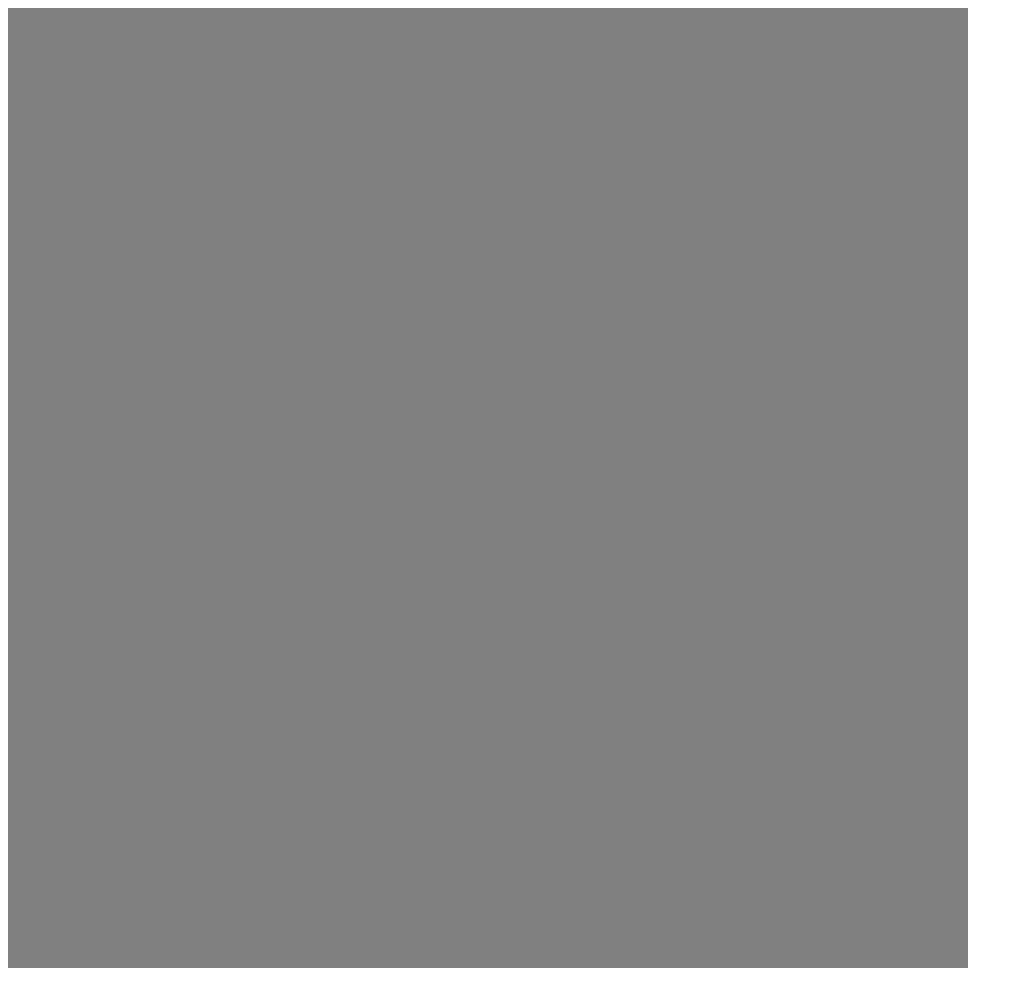
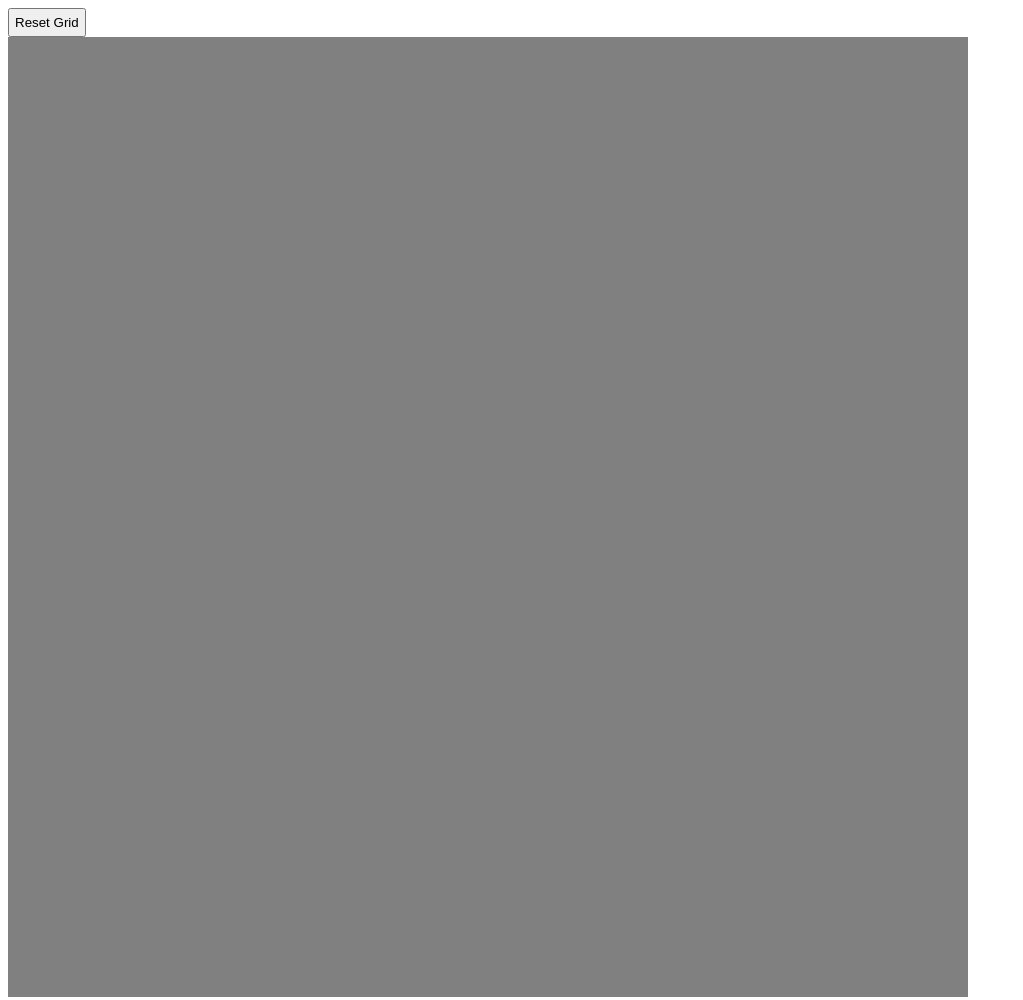
Before and after one commit to lxpan/project-etch-a-sketch, a plain HTML site: page index.html in a window 1280 px wide. Shown: the whole page, without its empty margins (0-1023 px from the left). Before the commit the page ends 976 px from the top, so only its background shows below. Drawn offline with Linux system fonts and the light colour scheme.

Commit message:
Create placeholder reset grid button

```diff
--- a/index.html
+++ b/index.html
@@ -9,6 +9,7 @@
     <link rel="stylesheet" href="style.css">
 </head>
 <body>
+    <button class="resetButton">Reset Grid</button>
     <div class="gridContainer">
     </div>
 </body>
--- a/style.css
+++ b/style.css
@@ -18,3 +18,7 @@
 .columnDiv:hover {
     background-color: aquamarine;
 }
+
+.resetButton {
+    padding: 5px;
+}
```
